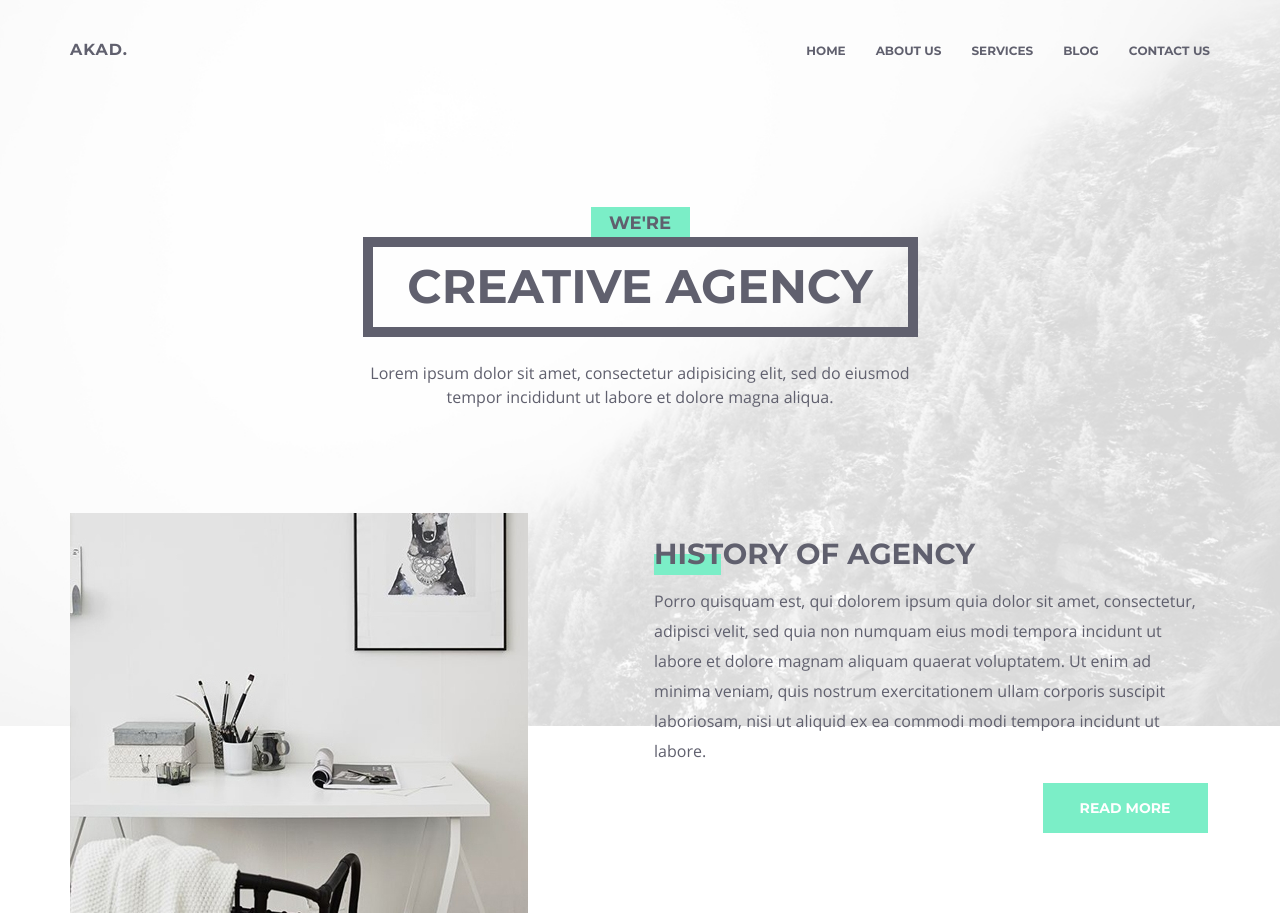
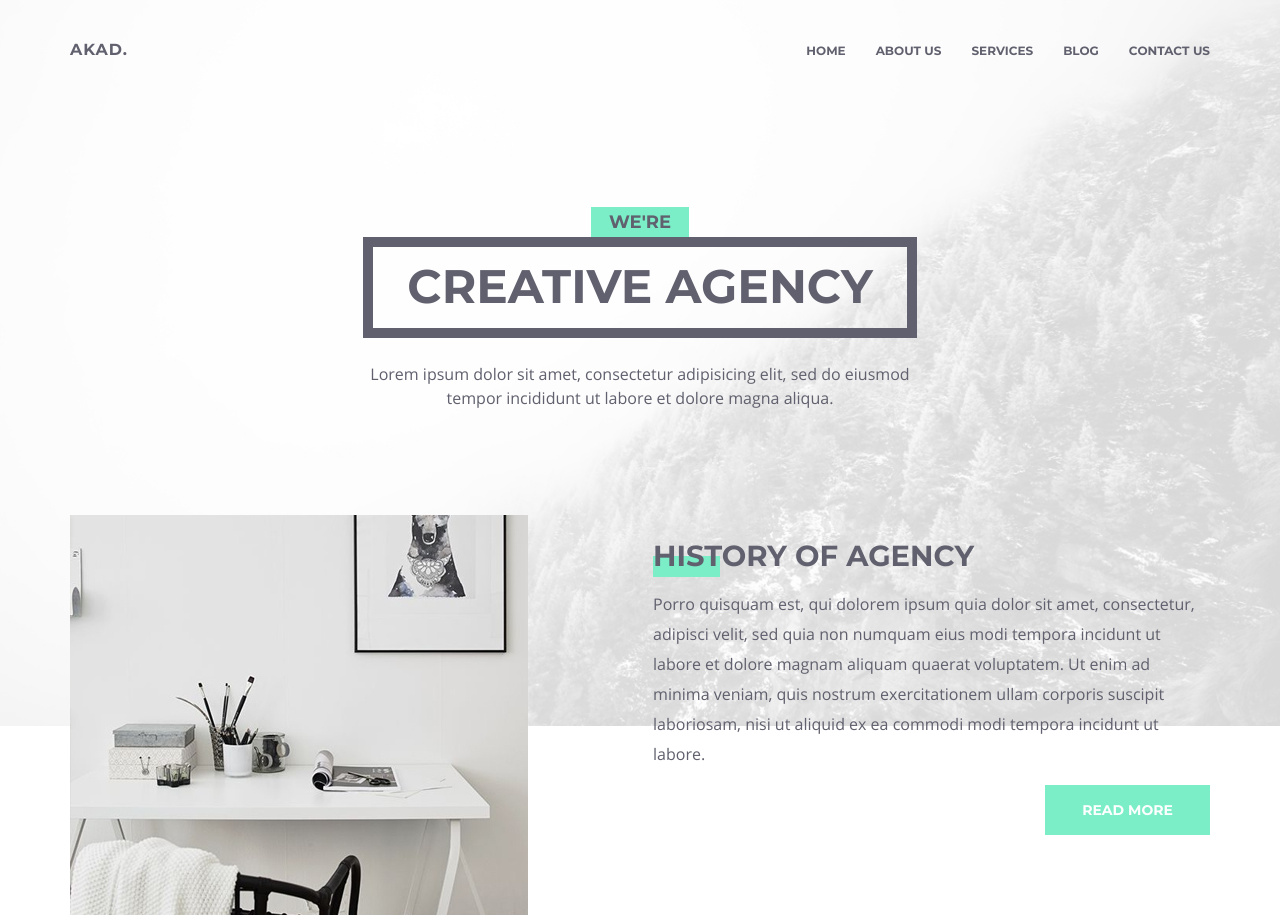
Before and after one commit to Dimaer77/Dimaer77.github.io, a website: page #src/index.html in a window 1280 px wide. Drawn offline with nearby package versions, Linux system fonts and the light colour scheme; files that its build step writes are made by us from their sources; files whose address does not match are found by name; a web font is replaced by a local one.

Commit message:
editing intro

```diff
--- a/#src/index.html
+++ b/#src/index.html
@@ -3,7 +3,7 @@
 
 <head>
     <meta charset="UTF-8">
-    <meta name="viewport" content="width=device-width, initial-scale=1.0">
+    <meta name="viewport" content="width=device-width">
     <link rel="shortcut icon" type="image/x-icon" href="./img/favicon.ico">
     <link rel="stylesheet" href="/css/style.min.css">
     <title>AKAD.</title>
@@ -11,6 +11,7 @@
 
 <body>
     <section class="wr-intro">
+
         <header class="header">
             <div class="header__wr wrapper">
                 <a href="./index.html" class="header__logo">AKAD.</a>
@@ -30,13 +31,15 @@
             <div class="wrapper lable__wr">
                 <div class="lable__text-weare">WE'RE</div>
                 <h1 class="lable__title">CREATIVE AGENCY</h1>
-                <span class="lable__subtitle">Lorem ipsum dolor sit amet, consectetur adipisicing elit, sed do eiusmod tempor incididunt ut labore et dolore magna aliqua.</span>
+                <p class="lable__subtitle">Lorem ipsum dolor sit amet, consectetur adipisicing elit, sed do eiusmod tempor incididunt ut labore et dolore magna aliqua.</p>
             </div>
         </section>
 
         <section class="sublable">
             <div class="wrapper sublable__wr">
-                <img class="sublable__image" src="./img/homepage/intro-2.jpg" alt="image">
+                <div class="sublable__image-wr">
+                    <img src="./img/homepage/intro-2.jpg" alt="image">
+                </div>
                 <div class="sublable__info">
                     <h2 class="sublable__title">HISTORY OF AGENCY</h2>
                     <p class="sublable__subtitle">Porro quisquam est, qui dolorem ipsum quia dolor sit amet, consectetur, adipisci velit, sed quia non numquam eius modi tempora incidunt ut labore et dolore magnam aliquam quaerat voluptatem. Ut enim ad minima veniam, quis nostrum exercitationem
@@ -45,6 +48,7 @@
                 </div>
             </div>
         </section>
+
     </section>
 </body>
 
--- a/#src/scss/style.scss
+++ b/#src/scss/style.scss
@@ -34,9 +34,9 @@ a {
 }
 
 .wrapper {
+    max-width: 1170px;
     margin-left: auto;
     margin-right: auto;
-    max-width: 1170px;
     padding-left: 15px;
     padding-right: 15px;
     box-sizing: border-box;
@@ -44,14 +44,13 @@ a {
 
 //INTRO
 .wr-intro {
-    background-image: url("../img/homepage/img-section-1.jpg");
+    background-image: url("/img/homepage/img-section-1.jpg");
     background-size: cover;
     height: 90.7vh;
     background-position: left top;
 }
 
 .header {
-    z-index: 10;
     padding-top: 41px;
     padding-bottom: 41px;
     &__wr {
@@ -74,8 +73,7 @@ a {
     }
     &__link {
         font-size: 12px;
-        &:hover,
-        &:focus {
+        &:hover {
             border-top: 2px solid $color_2;
         }
     }
@@ -90,31 +88,24 @@ a {
         align-items: center;
     }
     &__text-weare {
-        width: 99px;
-        height: 30px;
         text-align: center;
+        font-size: 18px;
+        padding: 5px 18px;
+        box-sizing: border-box;
         background-color: $color_2;
-        font-size: 18px;
-        padding-top: 6px;
-        box-sizing: border-box;
     }
     &__title {
-        display: flex;
-        justify-content: center;
-        align-items: center;
+        text-align: center;
         margin: 0;
-        width: 555px;
-        height: 100px;
+        padding: 13px 34px;
         font-size: 47px;
         text-transform: uppercase;
         border: 10px solid $color_1;
-        box-sizing: border-box;
     }
     &__subtitle {
+        width: 550px;
         margin: 0px;
         margin-top: 24px;
-        width: 550px;
-        height: 40px;
         font-family: $openSans;
         font-size: 16px;
         line-height: 24px;
@@ -123,22 +114,24 @@ a {
 }
 
 .sublable {
-    margin-top: 14vh;
+    margin-top: 13.2vh;
     &__wr {
         display: flex;
         justify-content: space-between;
         flex-wrap: wrap;
     }
-    &__image {
+    &__img-wr {
         width: 458px;
         height: 400px;
+        img {
+            max-width: 100%;
+            max-height: 100%;
+        }
     }
     &__info {
         display: flex;
         position: relative;
         flex-direction: column;
-        width: 541px;
-        height: 163px;
         padding-right: 15px;
     }
     &__title {
@@ -158,29 +151,28 @@ a {
         }
     }
     &__subtitle {
-        width: 550px;
-        height: 163px;
         font-family: $openSans;
         font-size: 16px;
         line-height: 30px;
+        width: 542px;
         text-align: left;
     }
     &__button {
         position: absolute;
-        right: 2.5px;
+        right: 0;
         top: 270px;
         display: flex;
-        width: 165px;
-        height: 50px;
         justify-content: center;
         align-items: center;
-        padding: 22px 35px;
+        padding: 17px 37px;
         background-color: $color_2;
         color: rgb(255, 255, 255);
         box-sizing: border-box;
+        transition: 0.6s;
         &:hover {
             cursor: pointer;
             box-shadow: 2px 4px 10px 2px #808080;
+            transition: 0.6s;
         }
     }
 }
```
Also changed, not shown: #src/scss/settings.scss (deleted), dist/css/style.css, dist/css/style.min.css, dist/index.html.
